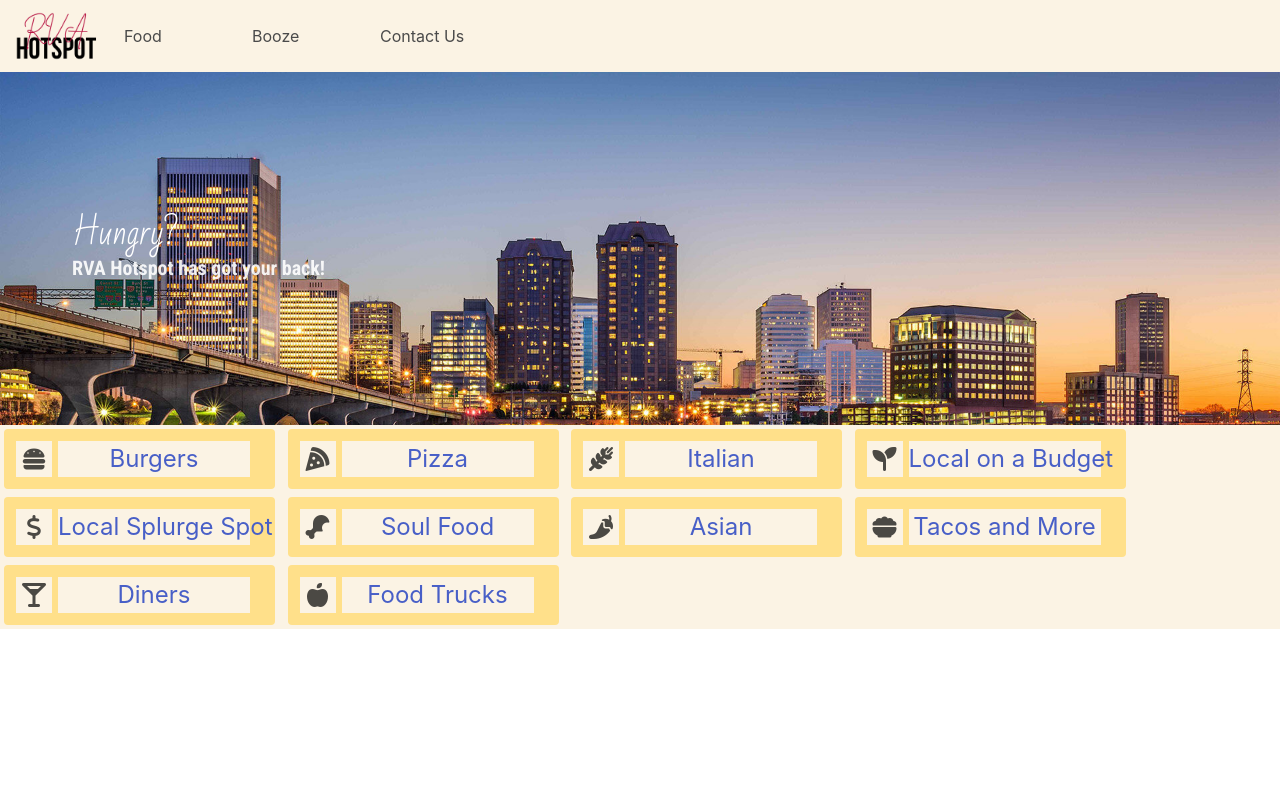
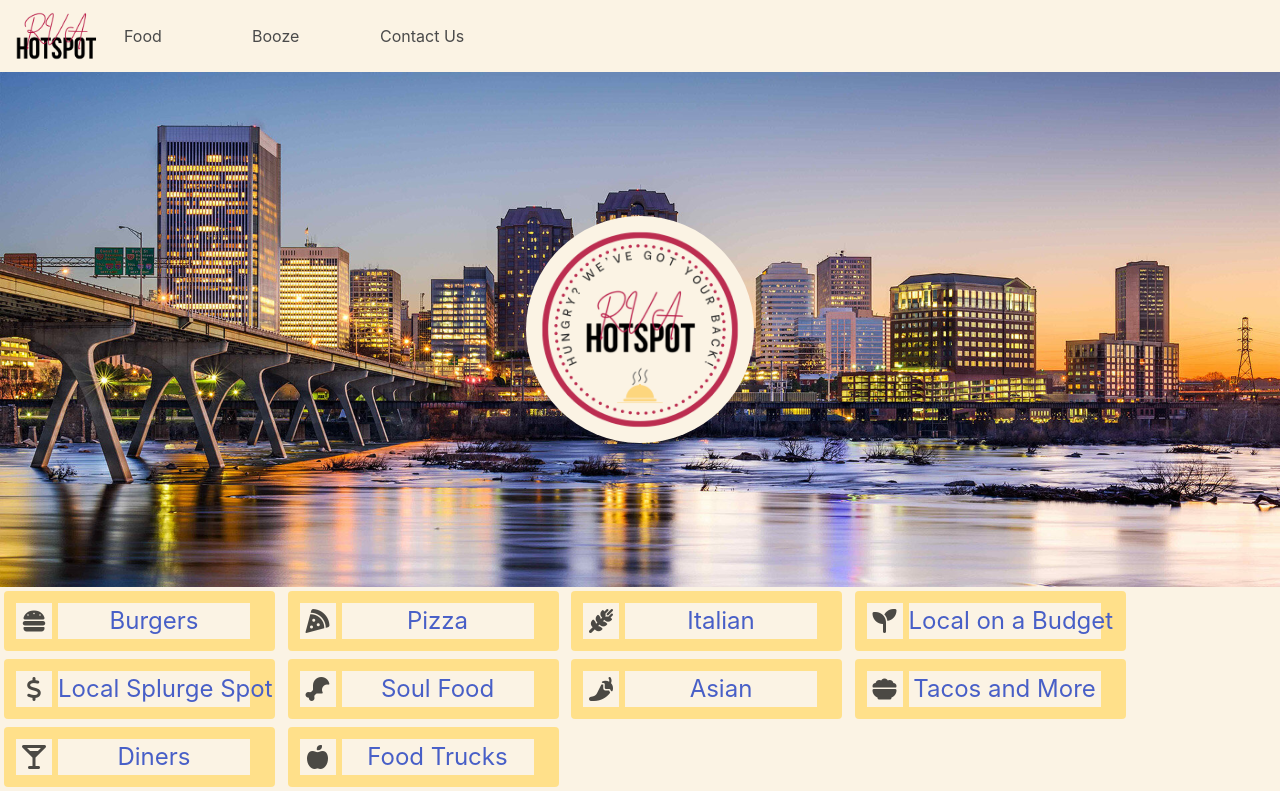
Before and after one commit to cortlandfinch/RVA-Hotspot, a plain HTML site: page index.html in a window 1280 px wide. Drawn offline with nearby package versions, Linux system fonts and the light colour scheme.

Commit message:
logo added to hero

```diff
--- a/assets/style.css
+++ b/assets/style.css
@@ -13,7 +13,24 @@
 .hero-body {
     background-image: url(./rvaskylinewide.jpeg);
     background-size:100%;
-    /* background-position: center; */
+    display: flex;
+    justify-content: center;
+    flex-wrap: wrap;
+    align-items: flex-start;
+    background-attachment: fixed;
+    background-position: 80%;
+}
+
+.hero-logo{
+    display: flex;
+    justify-content: center;
+    flex-wrap: wrap;
+    align-items: flex-start;
+    background-attachment: fixed;
+    background-position: 80%;
+    border-radius:10in;
+    max-width: 20%;
+    max-height: 20%;
 }
 
 .title {
--- a/index.html
+++ b/index.html
@@ -59,12 +59,7 @@
     <hero>
         <section class="hero is-medium is-link">
             <div class="hero-body">
-              <p class="title">
-                Hungry?
-              </p>
-              <p class="subtitle">
-                RVA Hotspot has got your back!
-              </p>
+              <img class="hero-logo" src="./assets/Hungry We've got your bACK!.png"></img>
             </div>
           </section>
     </hero>
```
Also changed, not shown: assets/Hungry We've got your bACK!.png (added), 2 other files.
